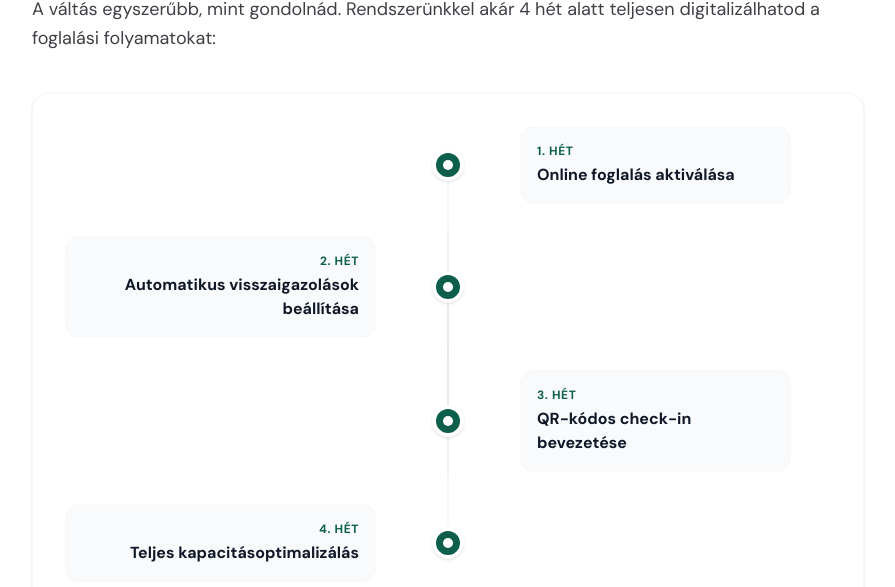
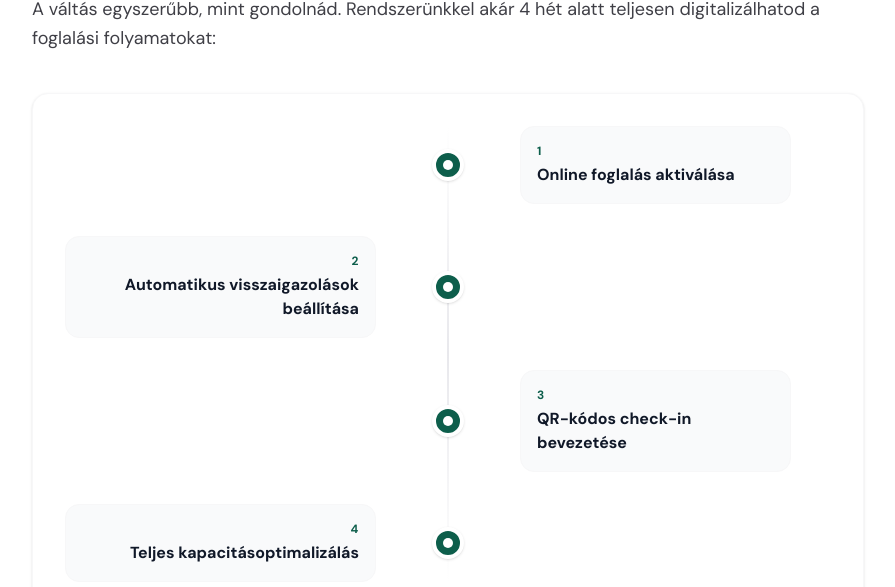
Before and after one commit to gyorgynagy1986/foglalj-onlineSeo, a Next.js app: page /1/blog/etterem-digitalizacio-2026-asztalfoglalo-rendszer in a window 1280 px wide. Shown: the part 5254-5841 px from the top of the page, without its empty margins (192-1087 px from the left). Built offline with nearby package versions, Linux system fonts and the light colour scheme.

Commit message:
new data

```diff
--- a/components/blog/posts/EtteremDigitalizacio.tsx
+++ b/components/blog/posts/EtteremDigitalizacio.tsx
@@ -567,10 +567,10 @@ export default function EtteremDigitalizacioPost() {
       <div className="bg-white rounded-2xl p-8 border border-gray-100 shadow-sm my-10 not-prose">
         <div className="space-y-0 relative before:absolute before:inset-0 before:ml-6 before:-translate-x-px md:before:mx-auto md:before:translate-x-0 before:h-full before:w-0.5 before:bg-gradient-to-b before:from-transparent before:via-gray-200 before:to-transparent">
           {[
-            { week: "1. hét", task: "Online foglalás aktiválása" },
-            { week: "2. hét", task: "Automatikus visszaigazolások beállítása" },
-            { week: "3. hét", task: "QR-kódos check-in bevezetése" },
-            { week: "4. hét", task: "Teljes kapacitásoptimalizálás" },
+            { week: "1", task: "Online foglalás aktiválása" },
+            { week: "2", task: "Automatikus visszaigazolások beállítása" },
+            { week: "3", task: "QR-kódos check-in bevezetése" },
+            { week: "4", task: "Teljes kapacitásoptimalizálás" },
           ].map((step, index) => (
             <div
               key={index}
```
